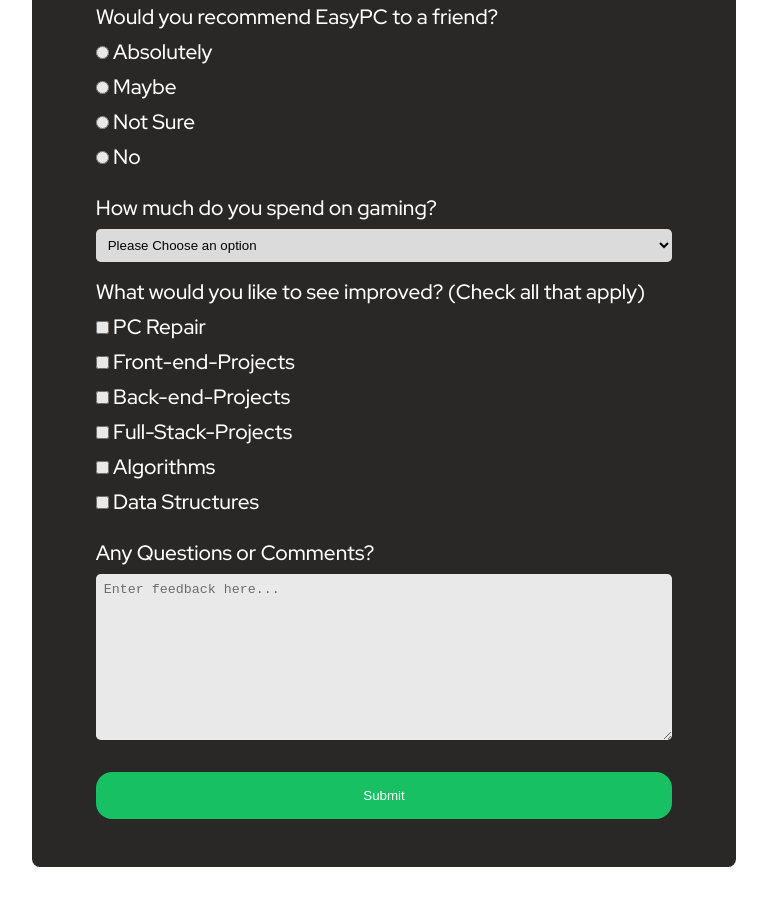
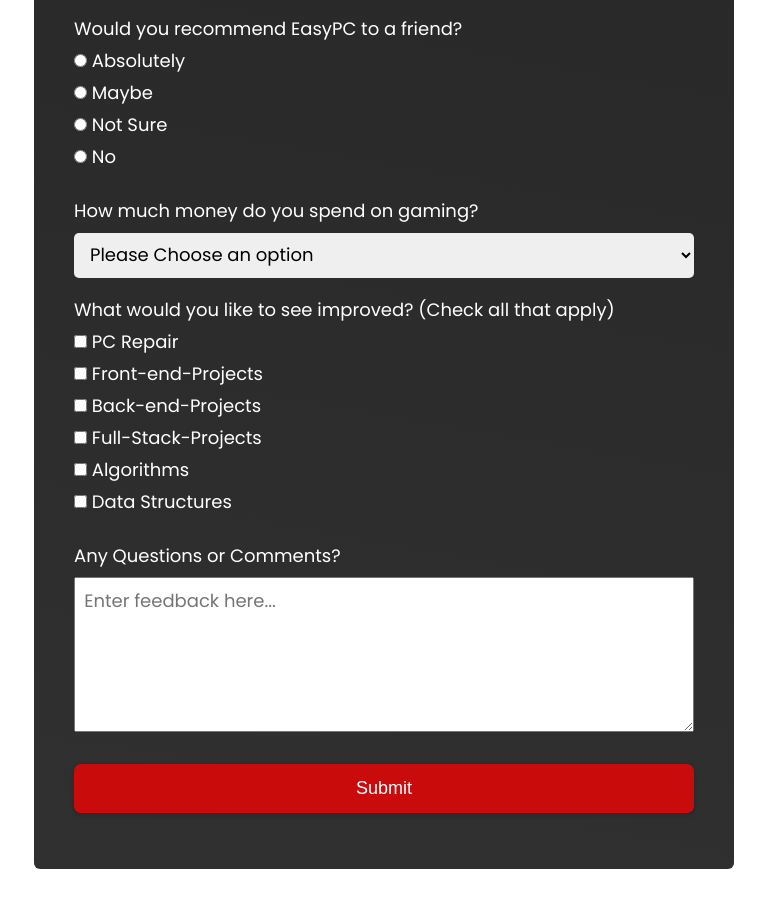
Before and after one commit to Master-Code234/Survey-Form, a plain HTML site: page index.html in a window 1280 px wide. Shown: the part 527-1426 px from the top of the page, without its empty margins (256-1023 px from the left). After the commit the page ends 1396 px from the top, so only its background shows below. Drawn offline with Linux system fonts and the light colour scheme.

Commit message:
Added new styles

```diff
--- a/index.html
+++ b/index.html
@@ -11,7 +11,7 @@
     <div class="container">
       <!-- Start Intro Section -->
       <header>
-        <h1 class="title" id="title">EasyPC Survey Form</h1>
+        <h1 class="title" id="title"><span class="company-name">EasyPC</span> Survey Form</h1>
         <p class="description" id="description">
           Thanks for Taking the time to help improve our platform!
         </p>
@@ -70,7 +70,7 @@
           </select>
         </div>
 
-        <div class="form-input">
+        <div class="form-input radio-input">
           <p>Would you recommend EasyPC to a friend?</p>
 
           <label for="Absolutely">
@@ -105,7 +105,7 @@
         </div>
 
         <div class="form-input">
-          <label for="money-dropdown">How much do you spend on gaming?</label>
+          <label for="money-dropdown">How much money do you spend on gaming?</label>
           <select name="money-spent" id="money-dropdown">
             <option disabled selected>Please Choose an option</option>
             <option value="100$">100$</option>
@@ -115,8 +115,8 @@
           </select>
         </div>
 
-        <div class="form-input">
-          <p>
+        <div class="form-input checkbox-input">
+          <p class="input-title">
             What would you like to see improved?
             <span class="hint">(Check all that apply)</span>
           </p>
@@ -182,15 +182,18 @@
           </label>
         </div>
 
-        <div class="form-input">
-          <p>Any Questions or Comments?</p>
-          <textarea
-            class="feedback-input"
-            name="feedback"
-            cols="30"
-            rows="10"
-            placeholder="Enter feedback here..."
-          ></textarea>
+        <div class="textarea-input">
+          <label class="feedback-label" for="feedback">
+            Any Questions or Comments?
+            <textarea
+              class="feedback-input"
+              name="feedback"
+              cols="70"
+              rows="5"
+              placeholder="Enter feedback here..."
+              id="feedback"
+            ></textarea>
+          </label>
         </div>
 
         <div class="form-input">
--- a/style.css
+++ b/style.css
@@ -1,130 +1,163 @@
-@import url("https://fonts.googleapis.com/css2?family=Red+Hat+Display:wght@500;700;900&display=swap");
+@import url("https://fonts.googleapis.com/css2?family=Poppins:wght@400;500;700;900&display=swap");
 
-/* Global styles */
+/* CSS Reset */
 *,
 *::before,
 *::after {
   box-sizing: border-box;
   margin: 0;
+  padding: 0;
 }
 
 :root {
-  --primary-bg-color: hsla(0, 9%, 7%, 0.9);
-  --primary-font-color: #fff;
-  --green-font-color: hsl(147, 79%, 42%);
+  --primary-red-color: hsla(0, 94%, 45%, 0.888);
 }
 
-/* Body styles */
 body {
   display: flex;
+  flex-direction: column;
   justify-content: center;
   align-items: center;
-  margin: auto;
-  font-family: "Red Hat Display", sans-serif;
-  color: var(--primary-font-color);
-  font-size: 1.3rem;
+  font-family: "Poppins", sans-serif;
+  font-size: 1.125rem;
 }
 
-/* Header styles */
 header {
-  padding: 1rem 0;
   text-align: center;
+  margin: 2rem 0;
 }
 
-/* Form element styles */
-label,
-p {
-  margin-bottom: 0.5rem;
+form {
+  font-family: inherit;
+  background-image: linear-gradient(
+    10deg,
+    rgba(0, 0, 0, 0.813),
+    rgba(23, 23, 23, 0.932)
+  );
+  max-width: 43.75rem;
+  padding: 1.5rem 2.5rem;
+  border-radius: 0.375rem;
+  line-height: 2.7rem;
+  color: #fff;
 }
 
-.title {
-  color: var(--green-font-color);
-  font-size: 2.2rem;
-  letter-spacing: 2px;
-  margin-bottom: 0.4rem;
+input,
+select {
+  font-family: inherit;
+  font-size: inherit;
+  padding: 0.575rem 0.75rem;
+  border: none;
+  border-radius: 0.313rem;
 }
 
-.description {
-  letter-spacing: 1px;
+label {
+  font-family: inherit;
 }
 
-option {
-  background-color: #d1cece;
-  font-size: 1rem;
+.radio-input,
+.checkbox-input {
+  line-height: 2rem;
+  margin: 1rem 0;
 }
 
-
-input,
-select,
-textarea {
-  padding: 0.5rem;
-  border-radius: 0.3rem;
-  border: none;
-  opacity: 90%;
+input:focus,
+select:focus,
+textarea:focus {
+  outline: none;
 }
 
-textarea:focus,
-.input-outline:focus {
-  outline: 2px solid #16ec8b;
+.form-input,
+.feedback-input,
+.textarea-input,
+.feedback-label {
+  display: flex;
+  flex-direction: column;
 }
 
-/* Container styles */
-.container {
-  background-color: var(--primary-bg-color);
-  padding: 2rem 4rem;
-  margin: 2rem auto;
-  border-radius: 0.5rem;
+.feedback-input {
+  font-family: inherit;
+  font-size: inherit;
+  resize: vertical;
+  padding: 0.575rem;
 }
 
-/* Submit button styles */
 .submit-btn {
-  background-color: var(--green-font-color);
-  color: #fff;
-  padding: 1rem;
-  border-radius: 1rem;
-  margin-top: 1rem;
+  margin: 2rem 0;
+  padding: 0.875rem 1rem;
+  font-size: inherit;
+  background-color: var(--primary-red-color);
+  color: inherit;
   border: none;
   cursor: pointer;
-  transition: background-color 0.3s ease;
+  transition: 300ms;
+  border-radius: 0.45rem;
+  box-shadow: 0 2px 4px rgba(0, 0, 0, 0.2);
 }
 
 .submit-btn:hover {
-  background-color: #147d4d;
+  background-color: hsla(0, 100%, 52%, 0.867);
+  box-shadow: 0 4px 8px rgba(0, 0, 0, 0.3);
 }
 
-/* Form input styles */
-.form-input {
-  display: flex;
-  flex-direction: column;
-  margin: 1rem auto;
+.company-name {
+ color: var(--primary-red-color);
+ font-weight: 700;
 }
 
-/* Media queries */
-@media screen and (max-width: 700px) {
-  body {
+/* Styles for small devices (up to 480px) */
+@media screen and (max-width: 480px) {
+  .form-input {
+    margin: 1.5rem 0;
     font-size: 1rem;
   }
 
-  .title {
-    font-size: 1rem;
+  header {
+    font-size: 75%;
+    margin: 1.5rem 0;
   }
 
-  .description {
-    font-size: 0.9rem;
+  form {
+    width: 90vw;
+    margin: 1rem;
+    padding: 1.3rem;
   }
 
-  .container {
-    padding: 1rem 2rem;
-    margin: 3rem 2rem;
+  p {
+    line-height: 1.5rem;
+    margin: 1rem 0;
+  }
+
+  label {
+    line-height: 1.5rem;
+  }
+
+  input,
+  select {
+    padding: 0.5rem;
+    margin: 0.5rem 0;
   }
 }
 
-@media screen and (max-width: 280px) {
-  .container {
-    padding: 0.9rem;
+/* Styles for medium devices (481px to 768px) */
+@media screen and (min-width: 481px) and (max-width: 768px) {
+  form {
+    width: 90vw;
+    padding: 1rem 2rem;
+    margin: auto;
   }
 
-  .description {
-    font-size: 0.8rem;
+  input,
+  select {
+    padding: 0.5rem;
+    margin: 0.5rem 0;
+  }
+
+  p {
+    line-height: 1.5rem;
+    margin: 1rem 0;
+  }
+
+  label {
+    line-height: 1.5rem;
   }
 }
```
